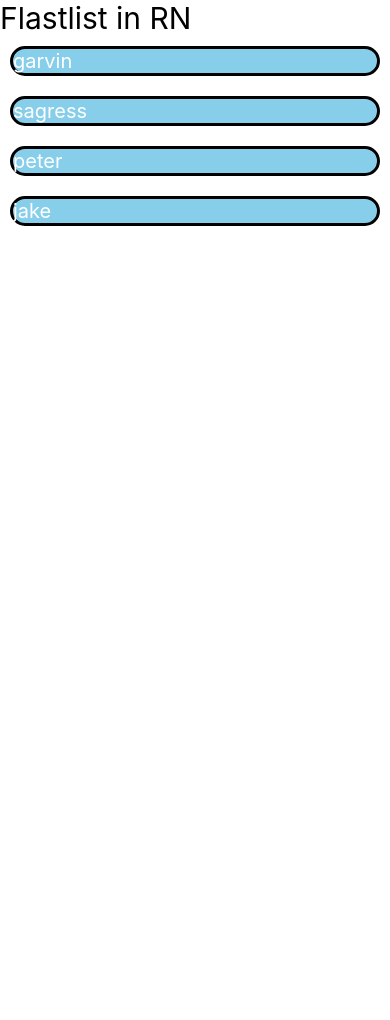
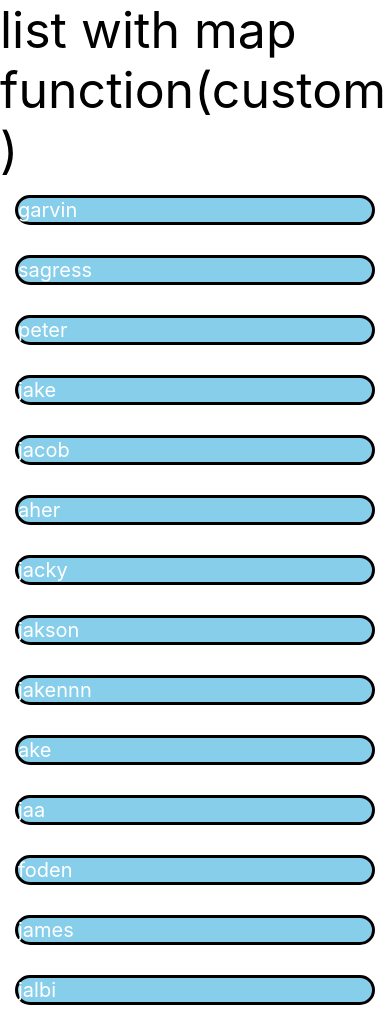
Before and after one commit to itsmegarvin/Firstapp, a React Native app: screen / in a window 390 px wide. Before the commit the page ends 844 px from the top, so only its background shows below. Built offline with nearby package versions, Linux system fonts and the light colour scheme.

Commit message:
list with map function in app.js

```diff
--- a/App.js
+++ b/App.js
@@ -1,11 +1,10 @@
 import React from "react";
-import { Text, View, FlatList,StyleSheet } from "react-native";
+import { Text, View,StyleSheet, ScrollView } from "react-native";
 
 
 
 const App= () => //component name always capital
 {
-  //you can make state also
   const Users= [//this is array
       {//this is object
         id:1,
@@ -22,21 +21,61 @@ const App= () => //component name always capital
       {
         id:10,
         name:"jake"
+      },
+      {
+        id:14,
+        name:"jacob"
+      },
+      {
+        id:19,
+        name:"aher"
+      },
+      {
+        id:29,
+        name:"jacky"
+      },
+      {
+        id:50,
+        name:"jakson"
+      },
+      {
+        id:55,
+        name:"jakennn"
+      },
+      {
+        id:66,
+        name:"ake"
+      },
+      {
+        id:100,
+        name:"jaa"
+      },
+      {
+        id:101,
+        name:"foden"
+      },
+      {
+        id:150,
+        name:"james"
+      },
+      {
+        id:180,
+        name:"jalbi"
       }
   ]
 
   return(
     <View>
-      <Text style={{fontSize:30}}>Flastlist in RN</Text>
-      <FlatList
-        data={Users}
-        renderItem={({item})=>
-          <Text style={styles.textList}>{item.name}</Text>
-        }
-        //here insided renderItem, parameter should always be item
-        keyExtractor={list=>list.id}
-        //here can be any name instead list eg item iteself or any name abc.
-      />
+      <Text style={{fontSize:50, color:"black"}}>list with map function(custom)</Text>
+
+      <ScrollView>
+      {
+        Users.map((data)=>
+            <Text style={styles.textList}>{data.name}</Text> //data is like arguement any name instead data.
+        )
+      }
+      </ScrollView>
+
     </View>
   );
 }
@@ -46,7 +85,7 @@ const styles= StyleSheet.create({
     textList:{
       fontSize:20,
       color:"#fff",
-      margin:10,
+      margin:15,
       backgroundColor:"skyblue",
       borderRadius:20,
       borderColor:"Black",
@@ -60,14 +99,11 @@ export default App;
 
 /*
 >there are different kinds of lists.(flatlist, selection list)
->we can also insert datas dynamically in the list it means the data may not be serial.
-> flatlist may include state with list, or simply variables with list .
-> const list= [
-            {},{},{}
-        ]
-> also list can be like
-   const list= ['hello', 'hi', 'goodmorning', 'goodevening']
-
->so like we make different states,variables for different textinput component similarly, it is good practice to make different flatlist component for different list.
+>But if you want to make list without using properties of RN like Flatlist or selection list then we use map function(custom)
+>basically map is property of javascript, that loops the functions and returns for every loop. that is why it used rather than loops like for, while in javascript.
+>flatlist also uses map function internally.
+>but why flatlist is preferred?
+  - because flatlist has its own property to scroll the view but we need to write code for map. also if there are thousands of item in a list then it lags for map but flatlist easily scrolls as it removes the item that is not showing in the screen.
+>we can encounter various problems while using map function.
 
 */
```
